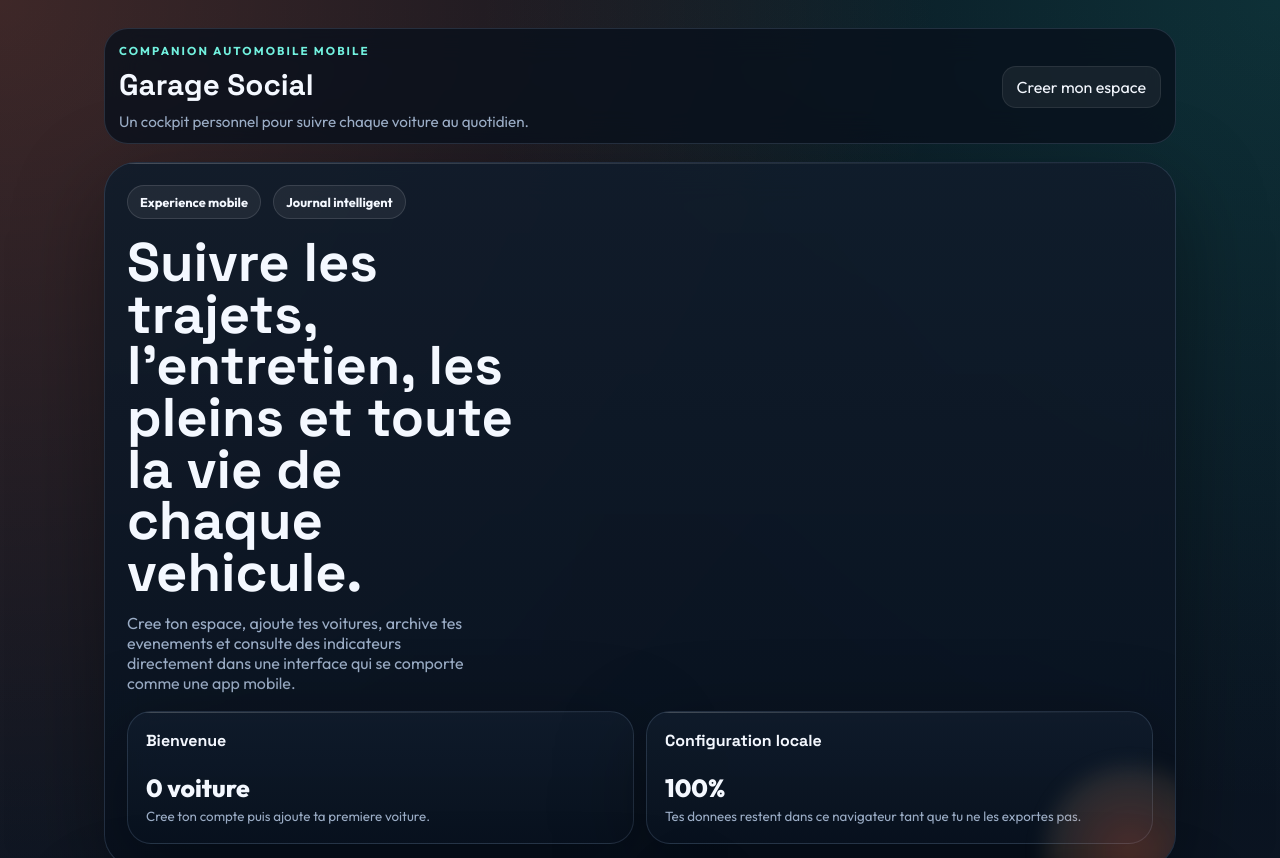
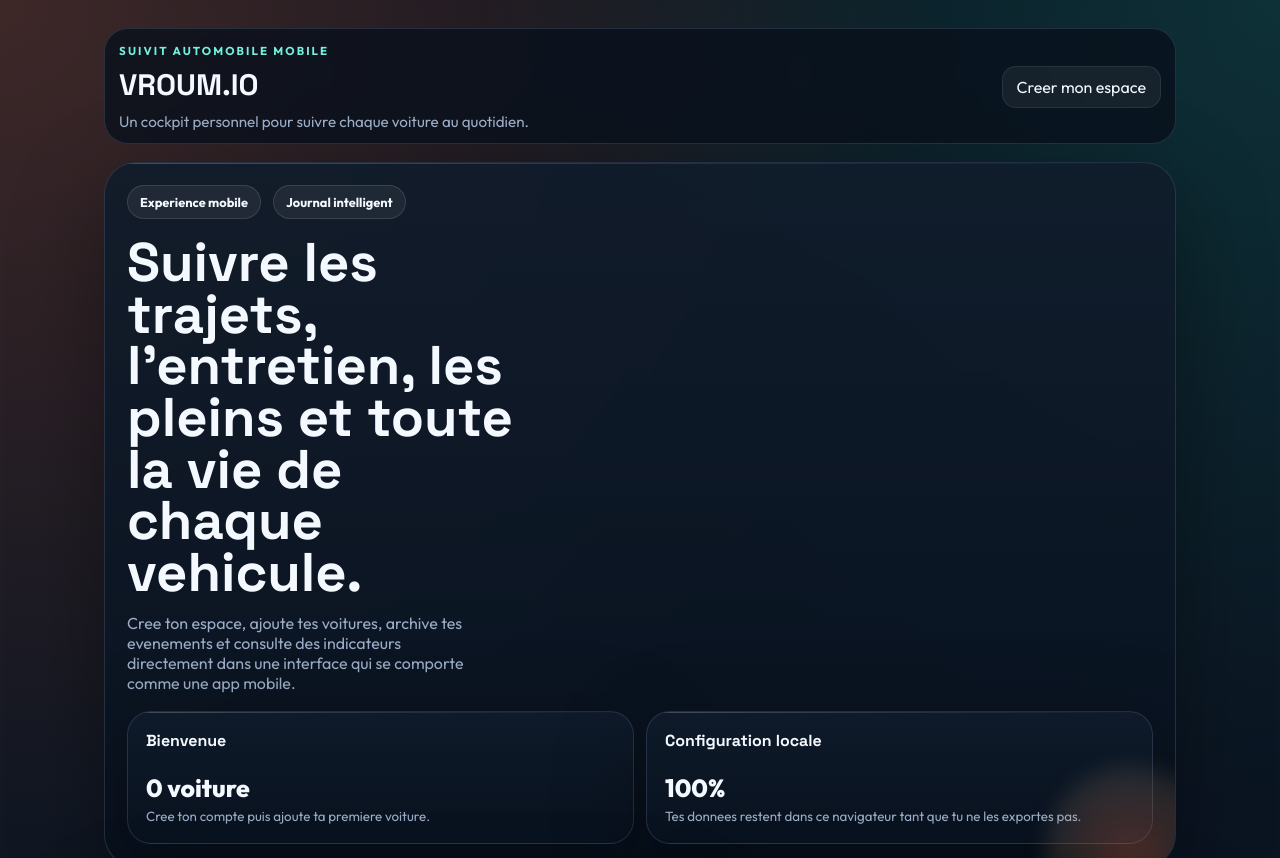
Before and after one commit to PETITt2/vroum.io, a plain HTML site: page index.html in a window 1280 px wide. Shown: the top 858 px of the page. Drawn offline with nearby package versions, Linux system fonts and the light colour scheme.

Commit message:
Update index.html

```diff
--- a/index.html
+++ b/index.html
@@ -47,8 +47,8 @@
     <div class="app-shell" id="app-shell">
       <header class="topbar">
         <div class="brand-block">
-          <p class="eyebrow">Companion automobile mobile</p>
-          <h1>Garage Social</h1>
+          <p class="eyebrow">Suivit automobile mobile</p>
+          <h1>VROUM.IO</h1>
           <p class="topbar-copy">Un cockpit personnel pour suivre chaque voiture au quotidien.</p>
         </div>
         <button id="open-auth" class="ghost-button" type="button">Connexion</button>
```
